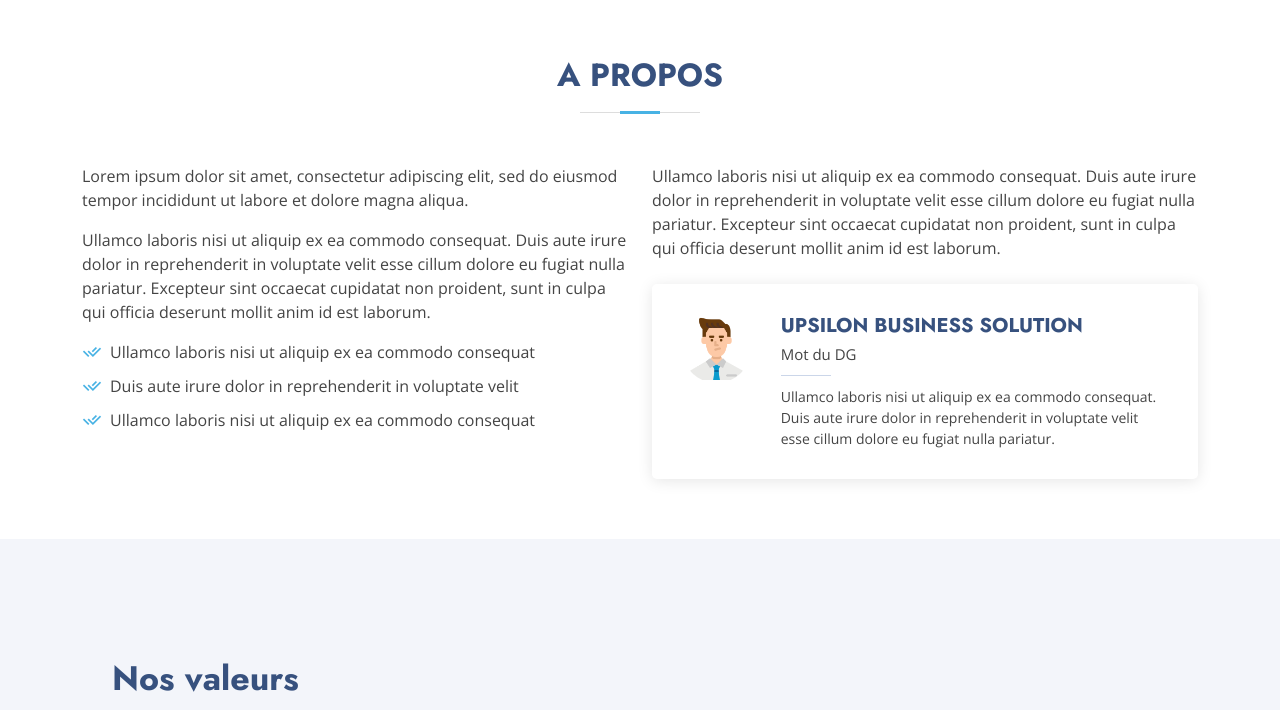
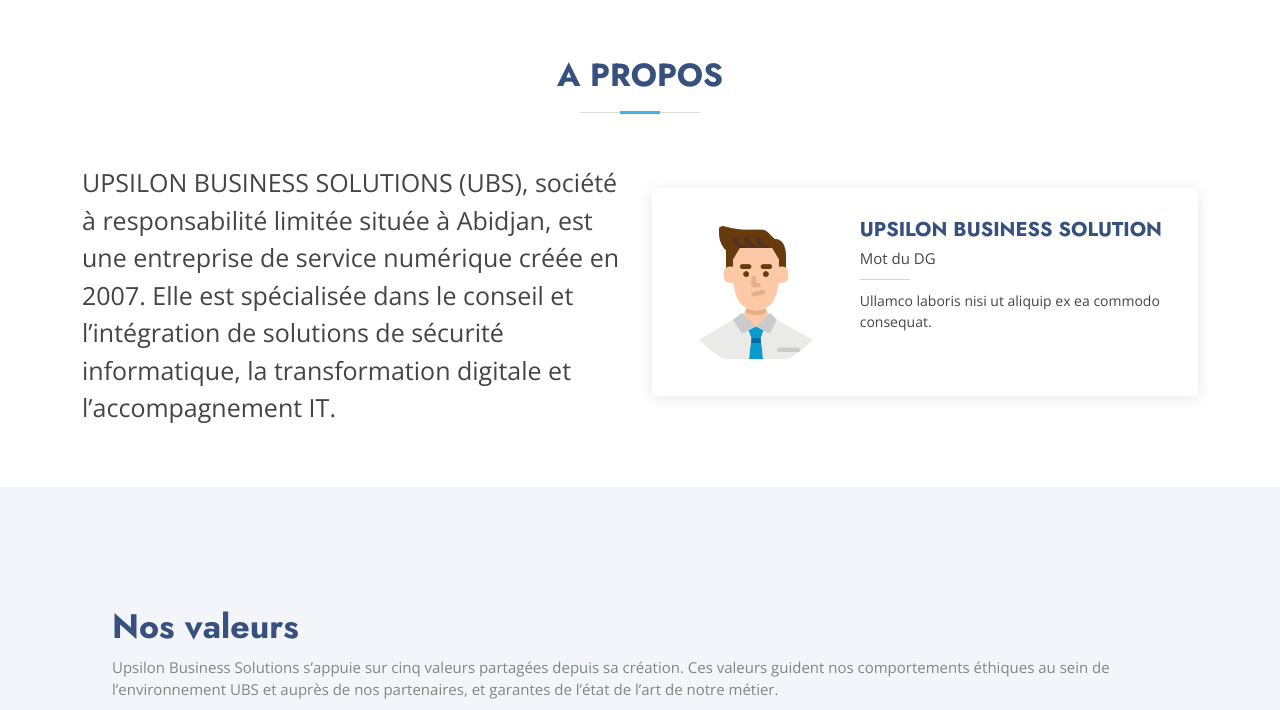
Before and after one commit to darkman225/upsilon, a PHP site: page / in a window 1280 px wide. Shown: the part 724-1434 px from the top of the page. Run offline with PHP 8.4, Linux system fonts and the light colour scheme; some libraries are stand-ins or nearby versions.

Commit message:
update about us

```diff
--- a/assets/css/style.css
+++ b/assets/css/style.css
@@ -564,6 +564,10 @@ section {
 /*--------------------------------------------------------------
 # About Us
 --------------------------------------------------------------*/
+
+.about .content {
+  font-size: 25px;
+}
 .about .content h3 {
   font-weight: 600;
   font-size: 26px;
--- a/index.html
+++ b/index.html
@@ -98,34 +98,26 @@
         <div class="row content">
           <div class="col-lg-6">
             <p>
-              Lorem ipsum dolor sit amet, consectetur adipiscing elit, sed do eiusmod tempor incididunt ut labore et dolore
-              magna aliqua.
+              UPSILON BUSINESS SOLUTIONS (UBS), société à responsabilité limitée située à Abidjan, est une entreprise de service numérique créée en 2007.
+              Elle est spécialisée dans le conseil et l’intégration de solutions de sécurité informatique, la transformation digitale et l’accompagnement IT.
+
             </p>
-            <p>
-              Ullamco laboris nisi ut aliquip ex ea commodo consequat. Duis aute irure dolor in reprehenderit in voluptate
-              velit esse cillum dolore eu fugiat nulla pariatur. Excepteur sint occaecat cupidatat non proident, sunt in
-              culpa qui officia deserunt mollit anim id est laborum.
-            </p>
-            <ul>
+
+
+            <!--ul>
               <li><i class="ri-check-double-line"></i> Ullamco laboris nisi ut aliquip ex ea commodo consequat</li>
               <li><i class="ri-check-double-line"></i> Duis aute irure dolor in reprehenderit in voluptate velit</li>
               <li><i class="ri-check-double-line"></i> Ullamco laboris nisi ut aliquip ex ea commodo consequat</li>
-            </ul>
+            </ul-->
           </div>
           <div class="col-lg-6 pt-4 pt-lg-0">
-            <p>
-              Ullamco laboris nisi ut aliquip ex ea commodo consequat. Duis aute irure dolor in reprehenderit in voluptate
-              velit esse cillum dolore eu fugiat nulla pariatur. Excepteur sint occaecat cupidatat non proident, sunt in
-              culpa qui officia deserunt mollit anim id est laborum.
-            </p>
             <div class="col-lg mt-4" data-aos="zoom-in" data-aos-delay="400">
               <div class="member d-flex align-items-start">
                 <div class="pic"><img src="assets/img/person.png" class="img-fluid" alt=""></div>
                 <div class="member-info">
                   <h4>UPSILON BUSINESS SOLUTION</h4>
                   <span>Mot du DG</span>
-                  <p>Ullamco laboris nisi ut aliquip ex ea commodo consequat. Duis aute irure dolor in reprehenderit in voluptate
-                    velit esse cillum dolore eu fugiat nulla pariatur.</p>
+                  <p>Ullamco laboris nisi ut aliquip ex ea commodo consequat.</p>
                 </div>
               </div>
 
```
